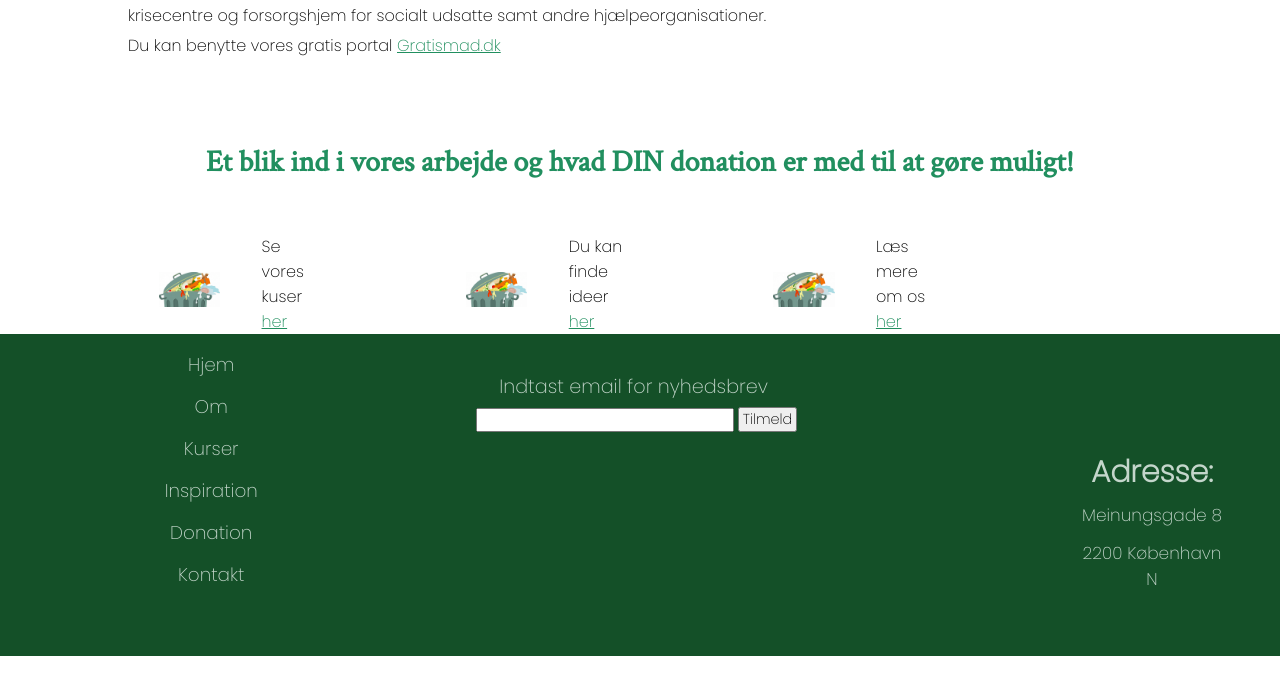
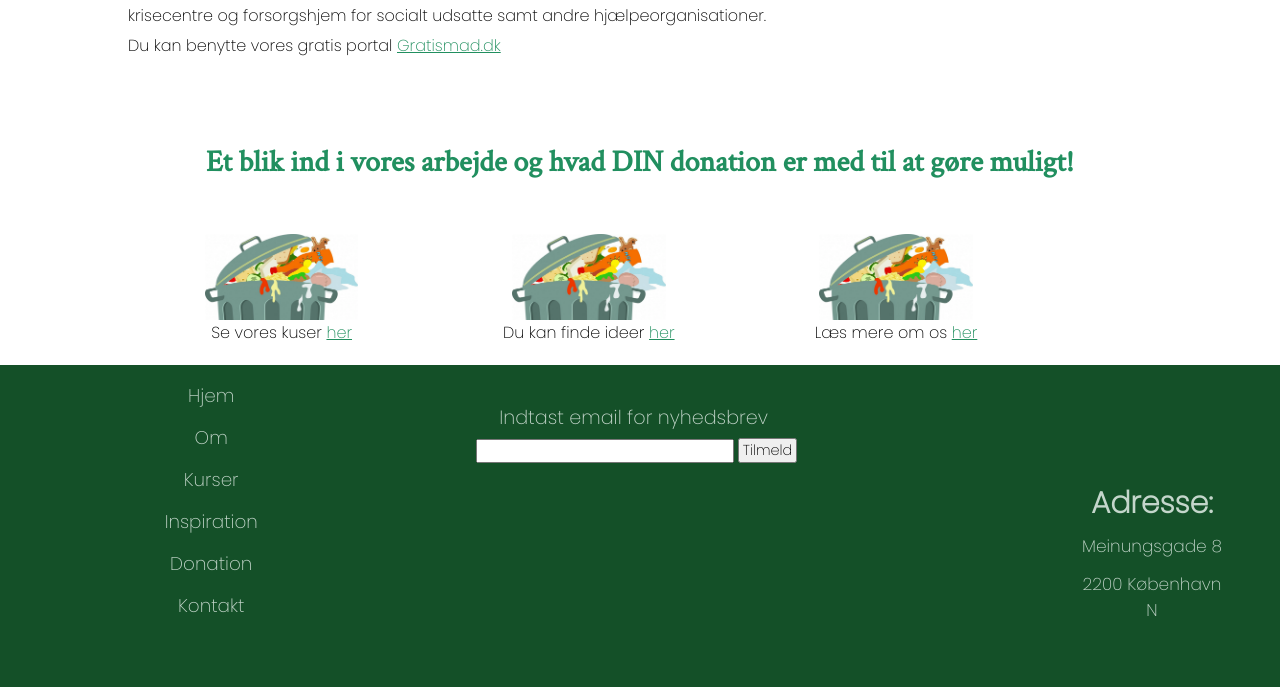
Before and after one commit to KamilleNikolajsen/Madspild, a Spring Boot app: page /donation in a window 1280 px wide; the page is wider, and only the part inside the window is pictured. Shown: the part 1003-1690 px from the top of that part. Before the commit the page ends 1659 px from the top of that part, so only its background shows below. Run offline with Spring Boot 4, Linux system fonts and the light colour scheme.

Commit message:
donation design

```diff
--- a/src/main/resources/static/css/donation.css
+++ b/src/main/resources/static/css/donation.css
@@ -16,9 +16,13 @@ table td {
 }
 
 #donation_idears img {
-    width: 20%;
-    margin-left: 10%;
-    margin-bottom: 20px;
+    width: 50%;
+    margin: 0 auto;
+    display: block;
+}
+
+#donation_idears p{
+    text-align: center;
 }
 
 #content {
@@ -32,12 +36,6 @@ table td {
     float: left;
 }
 
-#donation_idears p {
-    display: inline-block;
-    margin-left: 12%;
-    width: 20%;
-}
-
 #content h3 {
     margin-top: 8%;
     margin-bottom: 5%;
--- a/src/main/resources/templates/donation.html
+++ b/src/main/resources/templates/donation.html
@@ -57,7 +57,7 @@
             </div>
 
 
-            <div id="donation_idears">
+            <div id="donation_idears" class="clearfix">
                 <h3>Et blik ind i vores arbejde og hvad DIN donation er med til at gøre muligt!</h3>
 
                 <div>
```
